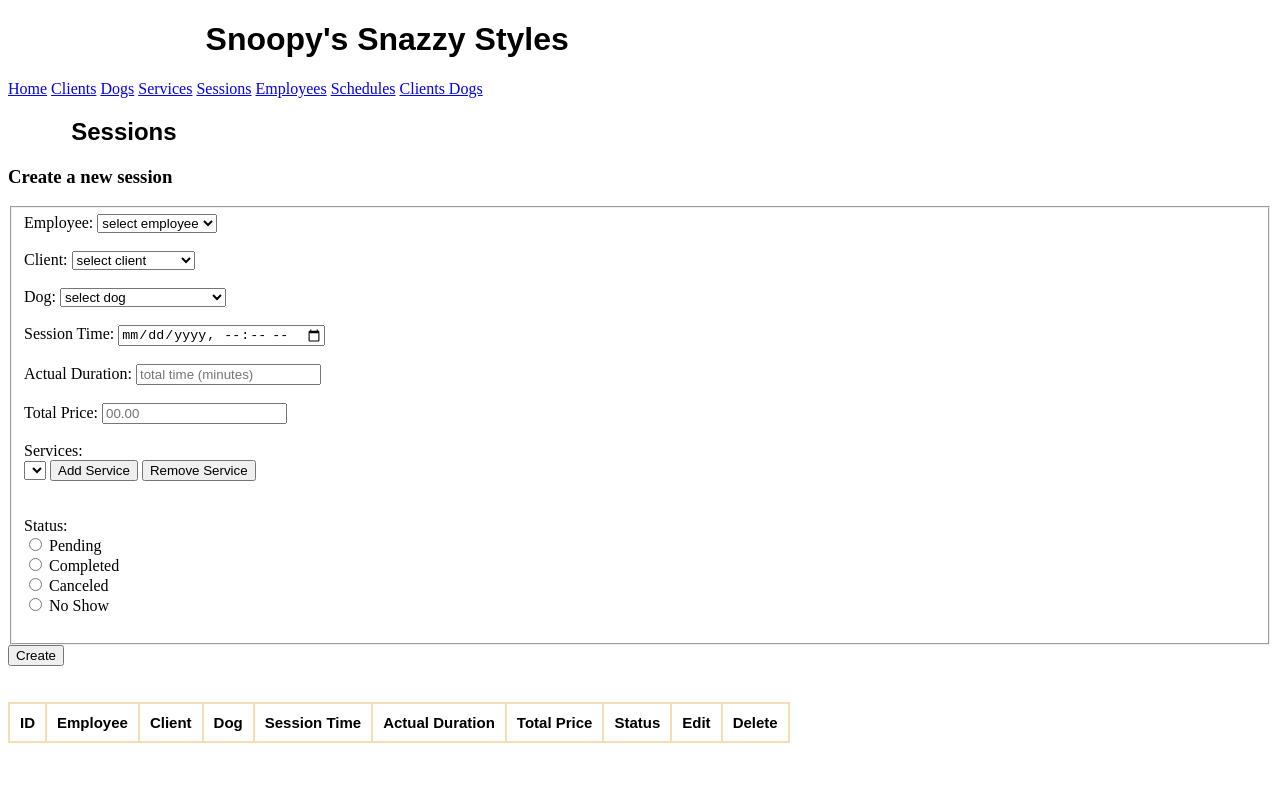
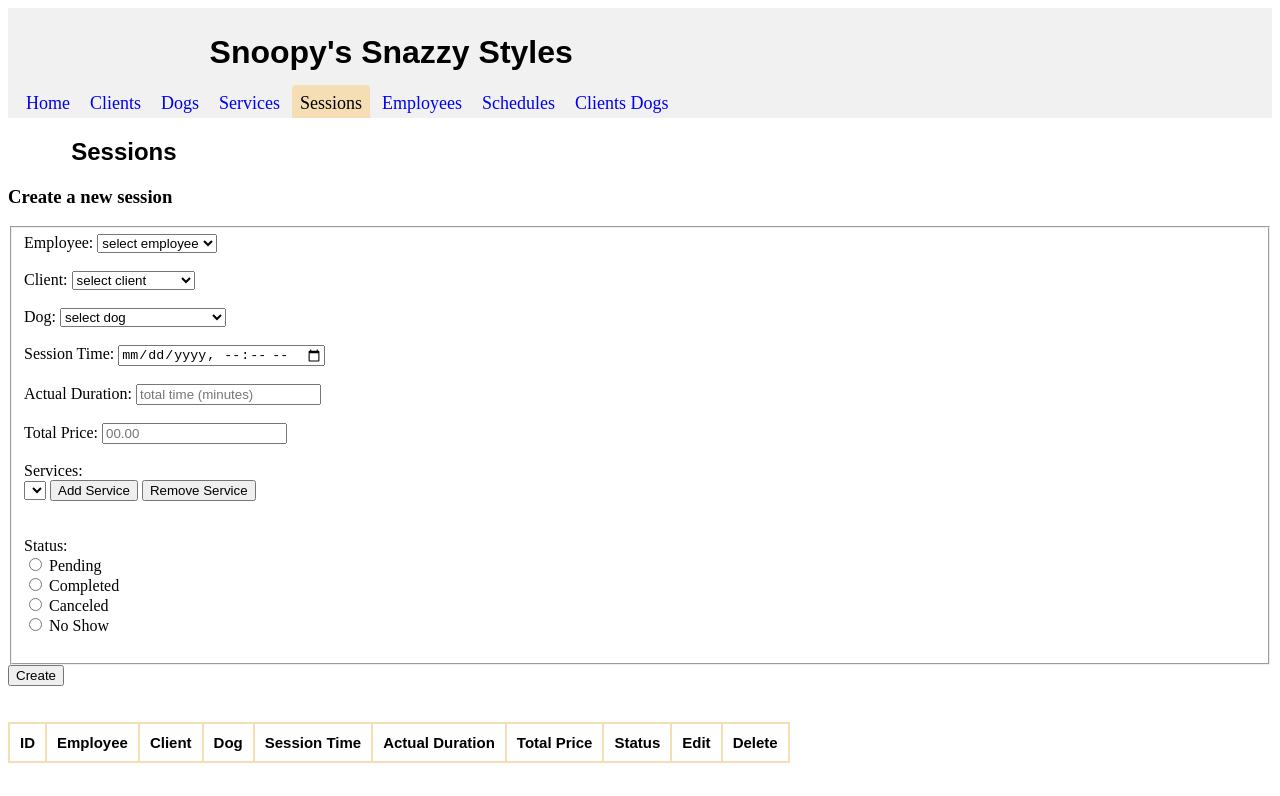
Before and after one commit to matamory/SnoopysSnazzyStyles, a website: page views/sessions.html in a window 1280 px wide. Shown: the top 796 px of the page. Drawn offline with Linux system fonts and the light colour scheme; files that its build step writes are made by us from their sources; no server answers.

Commit message:
Adujsted Header styling

```diff
--- a/public/style/style.css
+++ b/public/style/style.css
@@ -7,6 +7,36 @@ h1 {
     width: 50%;
     margin-left: 5%;
     font-family: Arial, Helvetica, sans-serif;
+}
+
+/* Header adapted from w3schools https://www.w3schools.com/howto/howto_css_responsive_header.asp*/
+header {
+    overflow: hidden;
+    background-color: #f1f1f1;
+    padding: 5px 10px;
+}
+
+.navigator a {
+    float: center;
+    text-align:center;
+    padding: 8px;
+    font-size: 18px;
+    line-height: 20px;
+    border-radius: 4px;
+    text-decoration: none;
+}
+
+.navigator a:hover {
+    background-color: #ddd;
+}
+
+.navigator a.active {
+    background-color: wheat;
+    color: black;
+}
+
+.navigator {
+    float: center;
 }
 
 h2{
--- a/views/sessions.html
+++ b/views/sessions.html
@@ -12,18 +12,18 @@
 
 <body>
     <header>
-        <h1>Snoopy's Snazzy Styles</h1>
-    </header>
-    <nav>
+        <h1>   Snoopy's Snazzy Styles</h1>
+        <nav class="navigator">
             <a href="/">Home</a>
             <a href="clients">Clients</a>
             <a href="dogs">Dogs</a>
             <a href="services">Services</a>
-        <a href="sessions">Sessions</a>
+            <a class="active" href="sessions">Sessions</a>
             <a href="employees">Employees</a>
             <a href="schedules">Schedules</a>
             <a href="clientsDogs">Clients Dogs</a>
         </nav>
+    </header>
     <main>
         <section>
             <h2>Sessions</h2>
```
Also changed, not shown: views/clients.html (+4 -3 lines), views/clientsDogs.html (+3 -3 lines), views/dogs.html (+3 -3 lines), views/employees.html (+4 -3 lines), views/schedules.html (+4 -3 lines), views/services.html (+4 -3 lines). Lines whose indentation alone changed are shown as unchanged.
